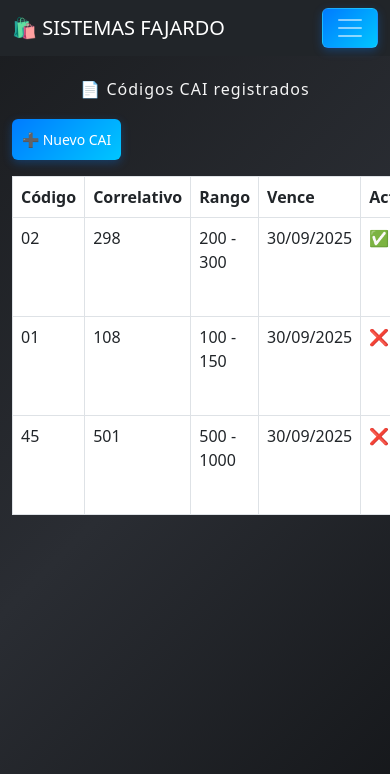
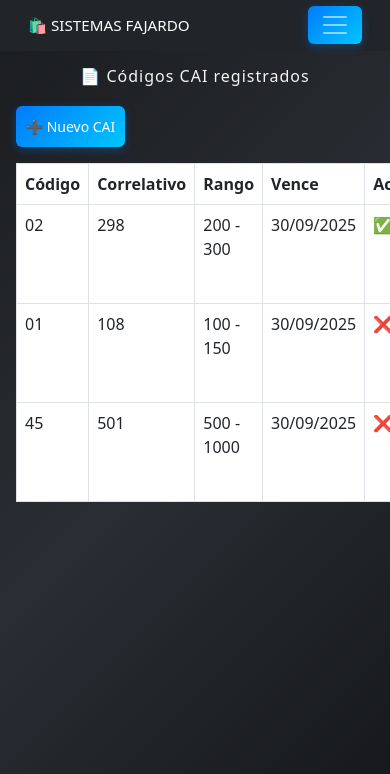
Before and after one commit to wiliancabel-creator/sistema_facturacion, a Django app: page /cai/ in a window 390 px wide; the page is wider, and only the part inside the window is pictured. Shown: the top 774 px of that part. Run offline with Django 5.2, Linux system fonts and the light colour scheme; a user stored in the database is signed in; data comes from the database, SQL or seed files in the repository.

Commit message:
base adaptable

```diff
--- a/core/templates/base.html
+++ b/core/templates/base.html
@@ -67,10 +67,11 @@
   </nav>
 
   <!-- Contenido dinámico -->
-  <div class="container mt-4">
-    {% block content %}
-    {% endblock %}
-  </div>
+<div class="container-fluid px-3 py-3">
+  {% block content %}
+  {% endblock %}
+</div>
+
 
   <!-- Script de cambio de tema -->
   <script>
--- a/static/css/estilo_base.css
+++ b/static/css/estilo_base.css
@@ -477,3 +477,46 @@ body.light-mode .dashboard-card.card-simple h4,
 body.light-mode .dashboard-card.card-simple p {
   color: #212529 !important;
 }
+
+/* Navbar más compacto y adaptado */
+.navbar {
+  padding: 0.4rem 1rem !important;
+}
+
+.navbar-brand {
+  font-size: 1rem;
+  white-space: nowrap;
+}
+
+.navbar-nav .nav-link {
+  font-size: 0.95rem;
+  padding: 6px 10px;
+}
+
+.navbar-toggler {
+  border: none;
+}
+
+.navbar-toggler:focus {
+  box-shadow: none;
+}
+
+/* En móviles: centrar y compactar */
+@media (max-width: 768px) {
+  .navbar-nav {
+    text-align: left;
+    padding-left: 10px;
+  }
+
+  .navbar-brand {
+    font-size: 0.95rem;
+  }
+
+  #themeToggle {
+    margin-top: 10px;
+  }
+
+  form.d-flex {
+    margin-top: 10px;
+  }
+}
```
